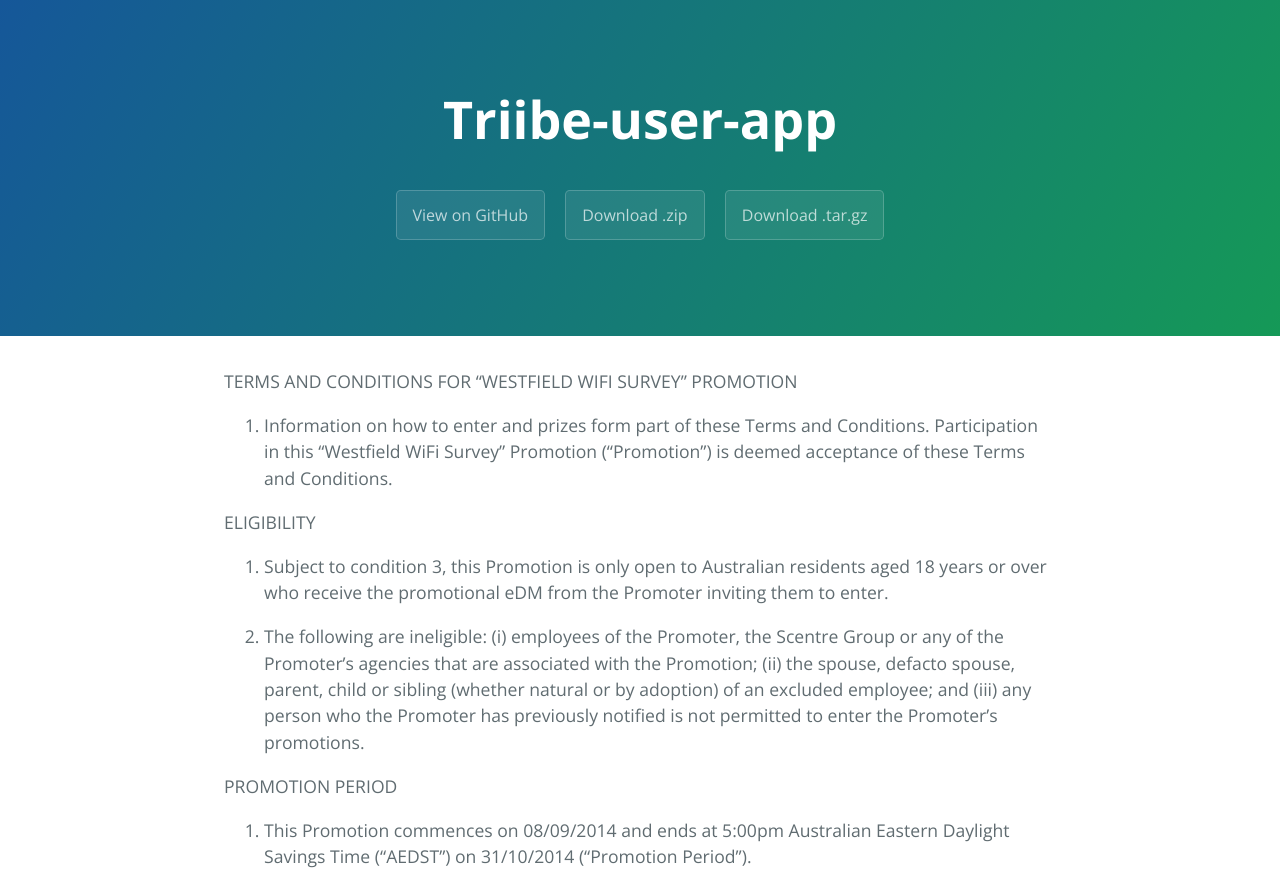
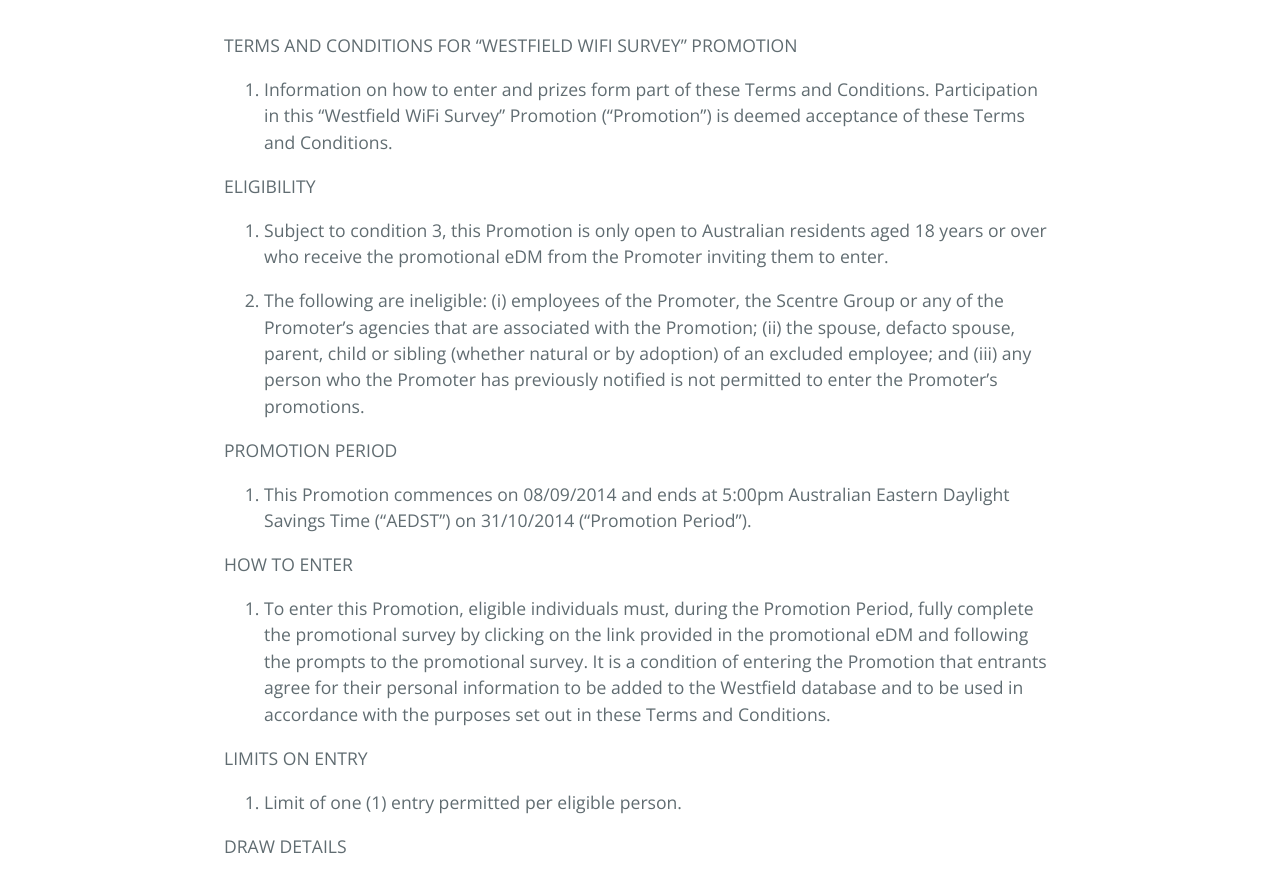
Before and after one commit to mvescovo/triibe-user-app, a plain HTML site: page index.html in a window 1280 px wide. Shown: the top 872 px of the page. Drawn offline with nearby package versions, Linux system fonts and the light colour scheme.

```diff
--- a/index.html
+++ b/index.html
@@ -2,7 +2,7 @@
 <html lang="en-us">
   <head>
     <meta charset="UTF-8">
-    <title>Triibe-user-app by mvescovo</title>
+    <title>Terms & Conditions</title>
     <meta name="viewport" content="width=device-width, initial-scale=1">
     <link rel="stylesheet" type="text/css" href="stylesheets/normalize.css" media="screen">
     <link href='https://fonts.googleapis.com/css?family=Open+Sans:400,700' rel='stylesheet' type='text/css'>
@@ -10,14 +10,6 @@
     <link rel="stylesheet" type="text/css" href="stylesheets/github-light.css" media="screen">
   </head>
   <body>
-    <section class="page-header">
-      <h1 class="project-name">Triibe-user-app</h1>
-      <h2 class="project-tagline"></h2>
-      <a href="https://github.com/mvescovo/triibe-user-app" class="btn">View on GitHub</a>
-      <a href="https://github.com/mvescovo/triibe-user-app/zipball/master" class="btn">Download .zip</a>
-      <a href="https://github.com/mvescovo/triibe-user-app/tarball/master" class="btn">Download .tar.gz</a>
-    </section>
-
     <section class="main-content">
       <p>TERMS AND CONDITIONS FOR “WESTFIELD WIFI SURVEY” PROMOTION </p>
 
@@ -102,13 +94,6 @@
 </ol>
 
 <p>NSW Permit No. LTPS/14/06845 ACT Permit No. TP14/03000</p>
-
-      <footer class="site-footer">
-        <span class="site-footer-owner"><a href="https://github.com/mvescovo/triibe-user-app">Triibe-user-app</a> is maintained by <a href="https://github.com/mvescovo">mvescovo</a>.</span>
-
-        <span class="site-footer-credits">This page was generated by <a href="https://pages.github.com">GitHub Pages</a> using the <a href="https://github.com/jasonlong/cayman-theme">Cayman theme</a> by <a href="https://twitter.com/jasonlong">Jason Long</a>.</span>
-      </footer>
-
     </section>
 
 
```
